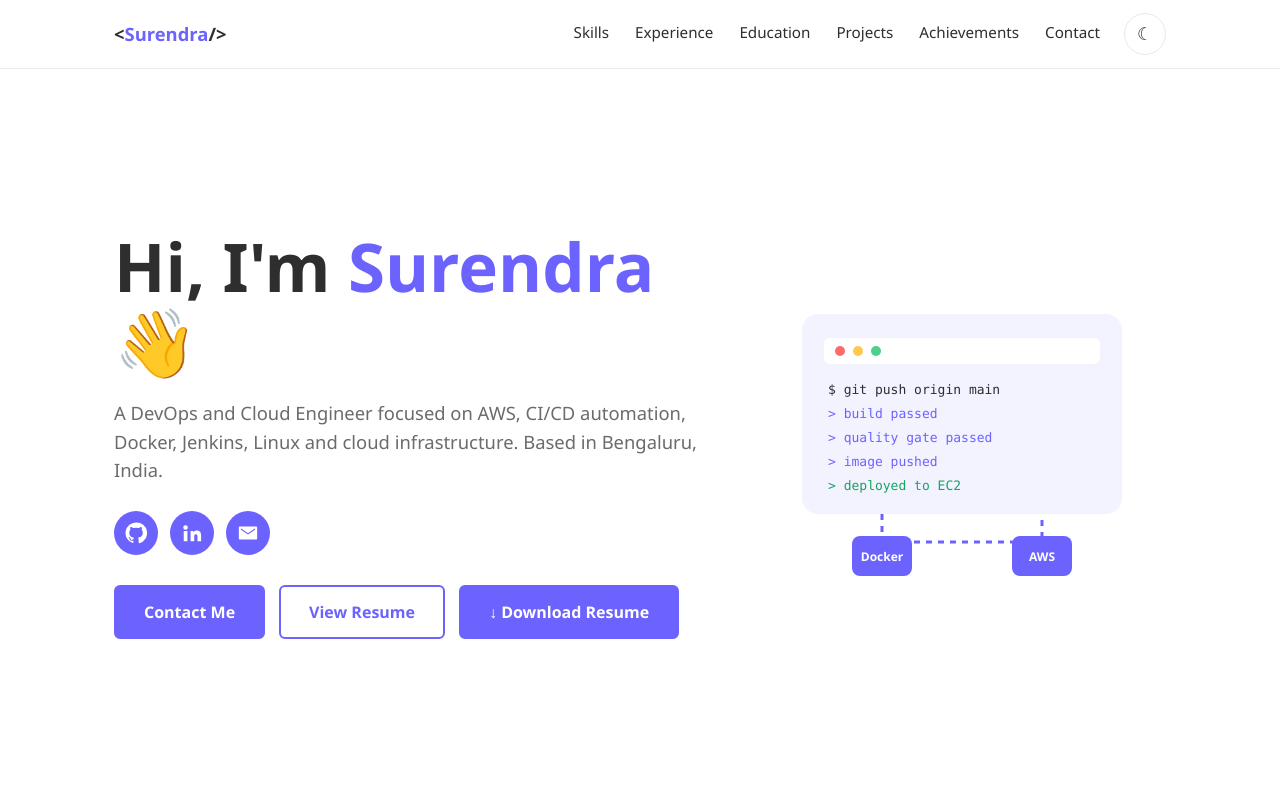
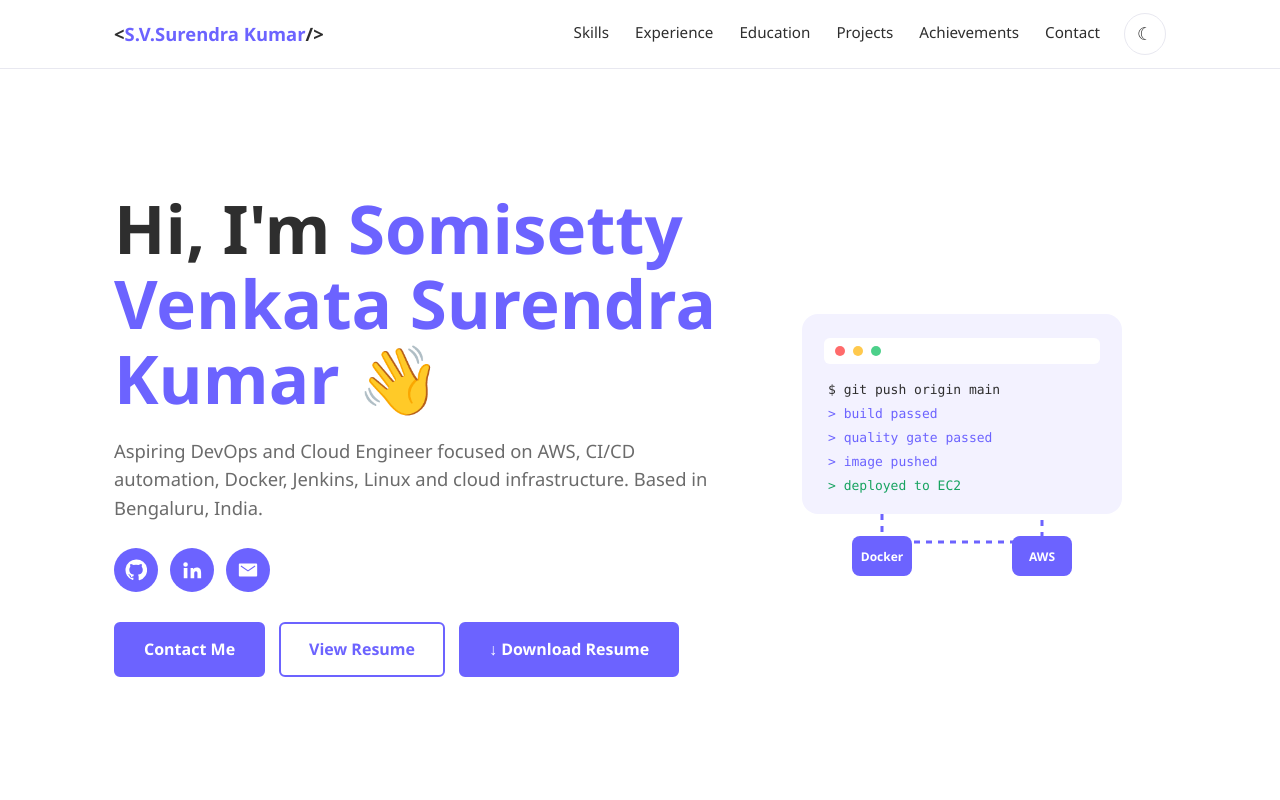
Before and after one commit to surendra-kumar-07/surendra-kumar-portfolio, a Next.js app in the folder surendra-kumar-portfolio/: page / in a window 1280 px wide. Shown: the top 800 px of the page. Built offline with nearby package versions, Linux system fonts and the light colour scheme.

Commit message:
Update page.tsx

```diff
--- a/surendra-kumar-portfolio/app/page.tsx
+++ b/surendra-kumar-portfolio/app/page.tsx
@@ -539,7 +539,7 @@ const globalStyles = String.raw`:root {
 
 const portfolioMarkup = String.raw`<header>
   <div class="wrap"><a class="logo" href="#top">
-  &lt;<span>Surendra</span>/&gt;
+  &lt;<span>S.V.Surendra Kumar</span>/&gt;
 </a>
 
 <nav>
@@ -563,11 +563,11 @@ const portfolioMarkup = String.raw`<header>
 </header><main class="wrap" id="top">  <!-- HERO -->  <section class="hero"><div>
 
   <h1>
-    Hi, I'm <em>Surendra</em> 👋
+    Hi, I'm <em>Somisetty Venkata Surendra Kumar</em> 👋
   </h1>
 
   <p>
-    A DevOps and Cloud Engineer focused on AWS, CI/CD automation,
+    Aspiring  DevOps and Cloud Engineer focused on AWS, CI/CD automation,
     Docker, Jenkins, Linux and cloud infrastructure.
     Based in Bengaluru, India.
   </p>
@@ -623,7 +623,7 @@ const portfolioMarkup = String.raw`<header>
     <!-- View Resume Button -->
     <a
       class="btn alt"
-      href="/Surendra_Kumar_DevOps_Resume.pdf"
+      href="/SOMISETTY_VENKATA_SURENDRA_KUMAR_RESUME.pdf"
       target="_blank"
       rel="noopener noreferrer"
     >
```
